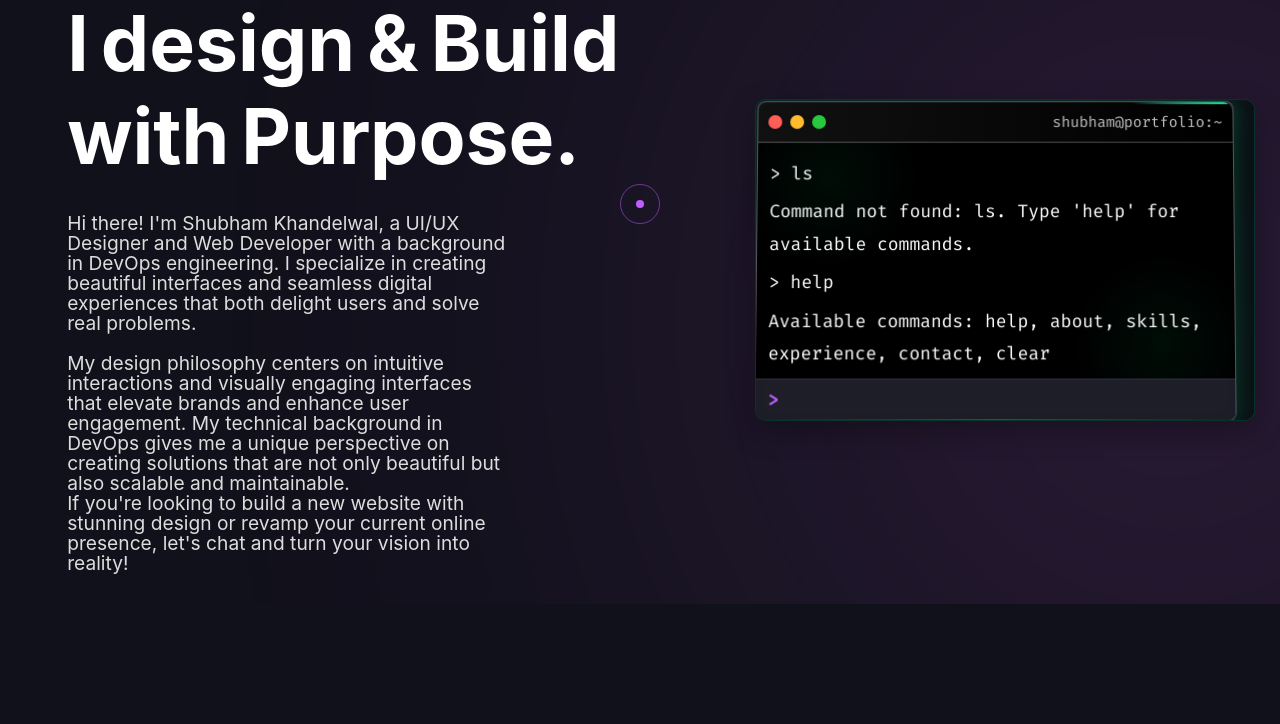
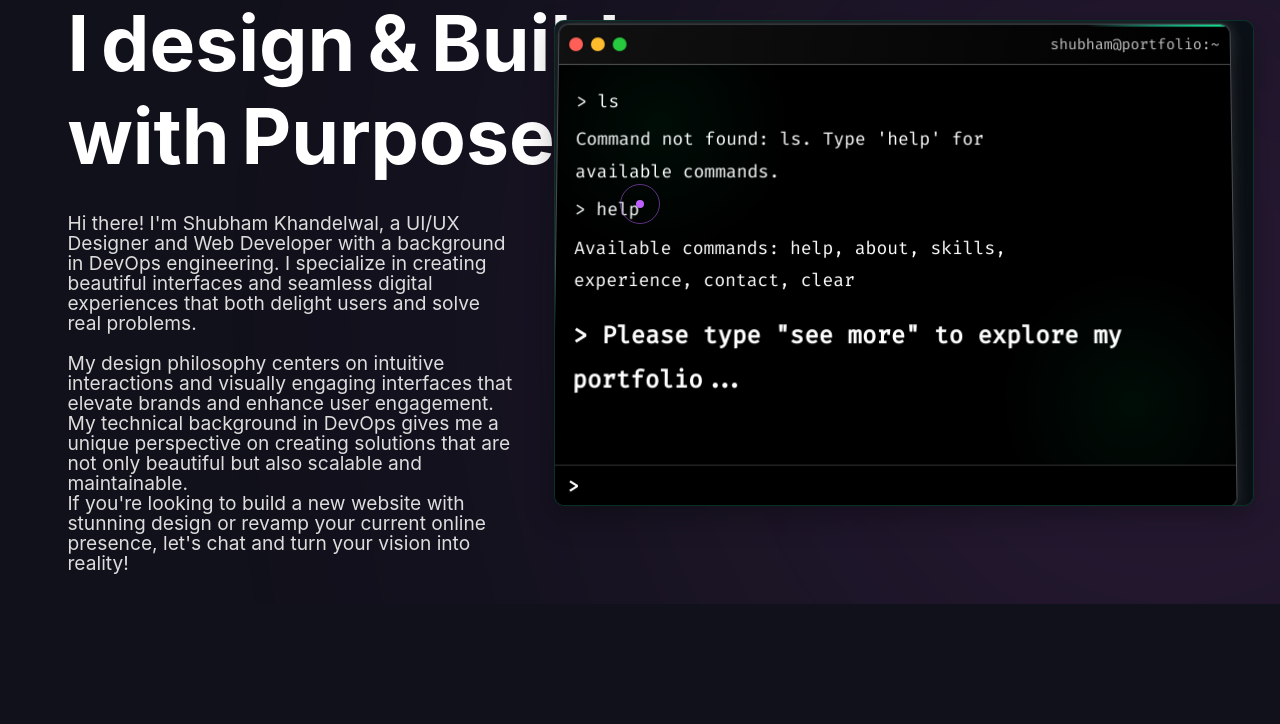
Before and after one commit to Shubham-Sharma-sk/ShubhamPortfolios, a website: page index.html in a window 1280 px wide. Shown: the part 196-920 px from the top of the page. Drawn offline with nearby package versions, Linux system fonts and the light colour scheme; files whose address does not match are found by name; a web font is replaced by a local one.

Commit message:
Revert: Remove terminal customizations to restore original design

```diff
--- a/css/terminal-fix.css
+++ /dev/null
@@ -1,121 +0,0 @@
-/* Terminal positioning and display fixes */
-
-/* Make sure the hero terminal is properly positioned */
-.hero-content-wrapper .terminal-container {
-  position: relative;
-  display: block !important;
-  z-index: 10;
-  width: 100%;
-  max-width: 500px;
-  margin: 0 auto;
-}
-
-/* Ensure the terminal window looks good */
-.terminal-window {
-  background-color: rgba(30, 30, 40, 0.95);
-  border-radius: 8px;
-  box-shadow: 0 10px 30px rgba(0, 0, 0, 0.4);
-  overflow: hidden;
-  font-family: 'Fira Code', monospace;
-  height: 320px;
-  display: flex;
-  flex-direction: column;
-}
-
-/* Make sure terminal body has correct height */
-.terminal-body {
-  flex: 1;
-  overflow-y: auto;
-  padding: 12px;
-  background-color: rgba(30, 30, 40, 0.95);
-  color: #f8f8f2;
-  font-size: 14px;
-  line-height: 1.5;
-  max-height: 240px;
-}
-
-/* Fix terminal input positioning */
-.terminal-input-container {
-  display: flex;
-  align-items: center;
-  padding: 8px 12px;
-  background-color: rgba(30, 30, 40, 0.98);
-  border-top: 1px solid rgba(255, 255, 255, 0.1);
-}
-
-/* Fix terminal prompt */
-.terminal-prompt {
-  color: #bd5fff;
-  margin-right: 8px;
-  font-weight: bold;
-  display: inline-block;
-}
-
-/* Fix terminal input */
-.terminal-input {
-  background: transparent;
-  border: none;
-  color: #f8f8f2;
-  font-family: 'Fira Code', monospace;
-  font-size: 14px;
-  outline: none;
-  flex: 1;
-}
-
-/* Fix cursor styling */
-.terminal-cursor {
-  display: inline-block;
-  width: 8px;
-  height: 16px;
-  background-color: #bd5fff;
-  animation: blink 1s step-end infinite;
-  margin-left: 2px;
-  vertical-align: middle;
-}
-
-/* Blink animation for cursor */
-@keyframes blink {
-  from, to { opacity: 1; }
-  50% { opacity: 0; }
-}
-
-/* Highlight color for suggestions */
-.suggestion-highlight {
-  color: rgba(189, 95, 255, 0.6);
-}
-
-/* Ensure terminal is responsive */
-@media (max-width: 768px) {
-  .hero-content-wrapper .terminal-container {
-    max-width: 100%;
-    margin-bottom: 30px;
-  }
-
-  .terminal-window {
-    height: 280px;
-  }
-
-  .terminal-body {
-    max-height: 200px;
-  }
-}
-
-/* Fix terminal positioning in desktop layout */
-@media (min-width: 769px) {
-  .hero-content-wrapper {
-    display: flex;
-    flex-direction: row;
-    align-items: center;
-    justify-content: space-between;
-  }
-
-  .desktop-only {
-    width: 55%;
-    padding-right: 30px;
-  }
-
-  .hero-content-wrapper .terminal-container {
-    width: 45%;
-    margin: 0;
-  }
-}
--- a/index.html
+++ b/index.html
@@ -33,7 +33,6 @@
   <link rel="stylesheet" href="css/terminal-suggestion.css" />
   <link rel="stylesheet" href="css/enhanced-terminal.css" />
   <link rel="stylesheet" href="css/terminal-colors.css" />
-  <link rel="stylesheet" href="css/terminal-fix.css" />
 
   <!-- Google Fonts -->
   <link rel="stylesheet" href="https://fonts.googleapis.com/css2?family=Passions+Conflict&family=Orbitron&family=Fira+Code&family=Six+Caps" />
@@ -90,7 +89,6 @@
   <!-- Then Specific Components -->
   <script src="js/terminal.js"></script>
   <script src="js/terminal-suggestions.js"></script>
-  <script src="js/terminal-init.js"></script>
   <script src="js/clear-fix.js"></script>
   <script src="js/contact-form.js"></script>
   <script src="js/hamburger-menu.js"></script>
--- a/js/terminal-init.js
+++ /dev/null
@@ -1,30 +0,0 @@
-// This script ensures terminals are properly initialized
-
-// Wait for the DOM to be fully loaded
-document.addEventListener('DOMContentLoaded', function() {
-  console.log('Terminal init script loaded!');
-
-  // Initialize the hero terminal
-  setTimeout(function() {
-    initHeroTerminal();
-    console.log('Hero terminal initialized');
-
-    // Make sure the hero terminal container is visible and properly positioned
-    const heroTerminalContainer = document.querySelector('.terminal-container');
-    if (heroTerminalContainer) {
-      heroTerminalContainer.style.display = 'block';
-      heroTerminalContainer.style.position = 'relative';
-      heroTerminalContainer.style.zIndex = '10';
-
-      // Focus the terminal input
-      const terminalInput = document.getElementById('hero-terminal-input');
-      if (terminalInput) {
-        terminalInput.focus();
-      }
-    }
-
-    // Initialize the contact terminal if it exists
-    initContactTerminal();
-    console.log('Contact terminal initialized');
-  }, 500); // Small delay to ensure components are loaded
-});
```
